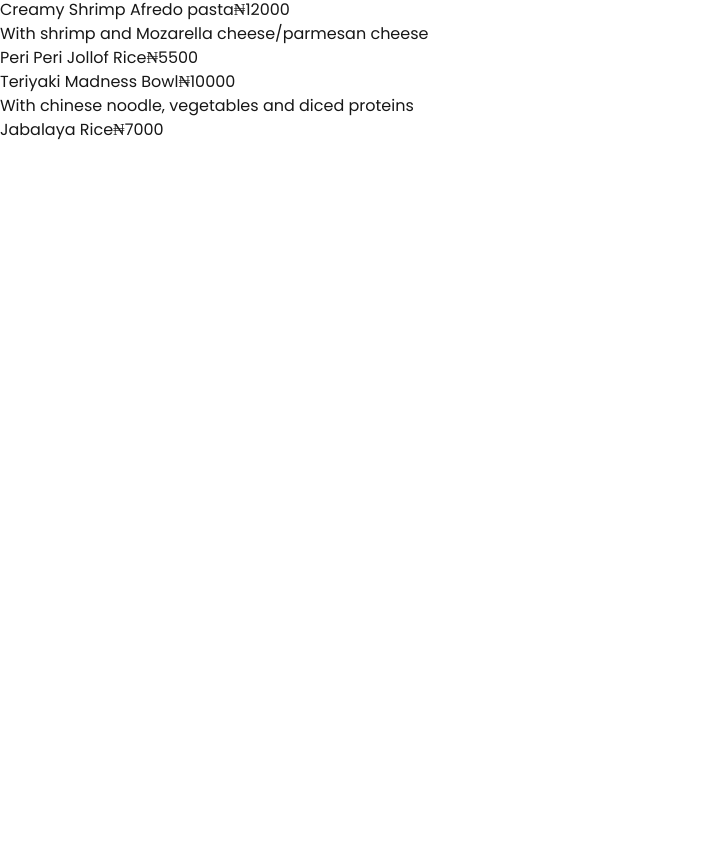
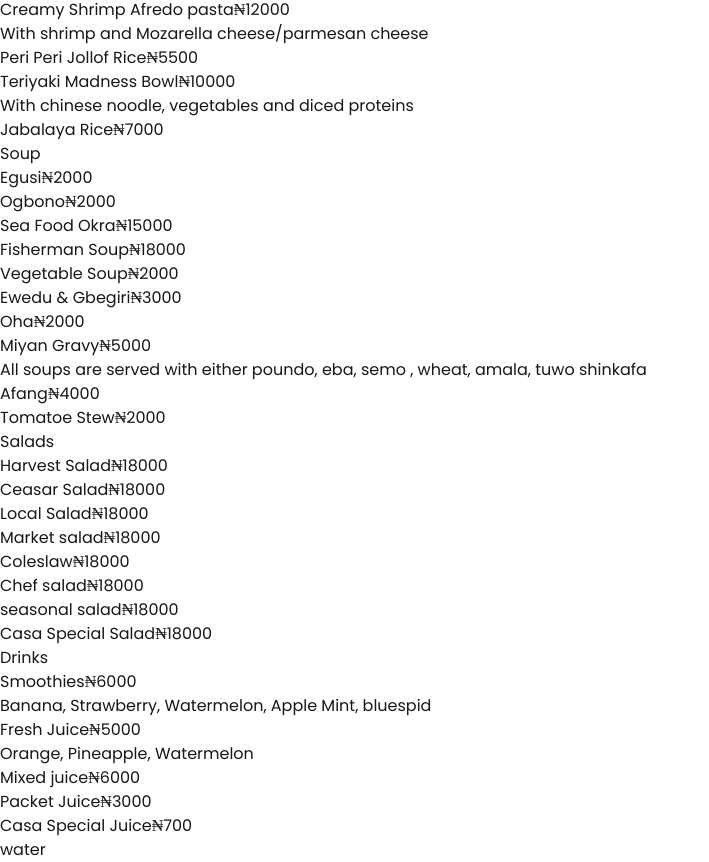
Before and after one commit to casalavorolimitedIT/casa-bistro, a Next.js app in the folder casa-bistro/: page / in a window 1280 px wide. Shown: the part 2334-3196 px from the top of the page, without its empty margins (0-709 px from the left). Before the commit the page ends 2476 px from the top, so only its background shows below. Built offline with nearby package versions, Linux system fonts and the light colour scheme.

Commit message:
almost done

```diff
--- a/casa-bistro/package.json
+++ b/casa-bistro/package.json
@@ -16,6 +16,7 @@
   },
   "devDependencies": {
     "@eslint/eslintrc": "^3",
+    "@svgr/webpack": "^8.1.0",
     "@types/node": "^20",
     "@types/react": "^19",
     "@types/react-dom": "^19",
--- a/casa-bistro/src/app/MenuData.ts
+++ b/casa-bistro/src/app/MenuData.ts
@@ -357,4 +357,142 @@ export const menuData: { [key: string]: MenuCategory } = {
           },
         ],
       },
+      Soup: {
+        id: 6,
+        name: "Soup",
+        items: [
+          {
+            id: 1,
+            name: "Egusi",
+            price: 2000,
+          },
+          {
+            id: 2,
+            name: "Ogbono",
+            price: 2000,
+          },
+          {
+            id: 3,
+            name: "Sea Food Okra",
+            price: 15000,
+          },
+          {
+            id: 4,
+            name: "Fisherman Soup",
+            price: 18000,
+          },
+          {
+            id: 5,
+            name: "Vegetable Soup",
+            price: 2000,
+          },
+          {
+            id: 6,
+            name: "Ewedu & Gbegiri",
+            price: 3000,
+          },
+          {
+            id: 7,
+            name: "Oha",
+            price: 2000,
+          },
+          {
+            id: 8,
+            name: "Miyan Gravy",
+            price: 5000,
+            description: "All soups are served with either poundo, eba, semo , wheat, amala, tuwo shinkafa",
+          },
+          {
+            id: 9,
+            name: "Afang",
+            price: 4000,
+          },
+          {
+            id: 10,
+            name: "Tomatoe Stew",
+            price: 2000,
+          },
+
+        ],
+      },
+      Salads: {
+        id: 7,
+        name: "Salads",
+        items: [
+          {
+            id: 1,
+            name: "Harvest Salad",
+            price: 18000,
+          },
+          {
+            id: 2,
+            name: "Ceasar Salad",
+            price: 18000,
+          },
+          {
+            id: 3,
+            name: "Local Salad",
+            price: 18000,
+          },
+          {
+            id: 4,
+            name: "Market salad",
+            price: 18000,
+          },
+          {
+            id: 5,
+            name: "Coleslaw",
+            price: 18000,
+          },
+          {
+            id: 6,
+            name: "Chef salad",
+            price: 18000,
+          },
+          {
+            id: 7,
+            name: "seasonal salad",
+            price: 18000,
+          },
+          {
+            id: 8,
+            name: "Casa Special Salad",
+            price: 18000,
+          }
+        ],
+      },
+      Drinks: {
+        id: 8,
+        name: "Drinks",
+        items: [
+          {
+            id: 1,
+            name: "Smoothies",
+            price: 6000,
+            description: "Banana, Strawberry, Watermelon, Apple Mint, bluespid",
+          },
+          {
+            id: 2,
+            name: "Fresh Juice",
+            price: 5000,
+            description: "Orange, Pineapple, Watermelon",
+          },
+          {
+            id: 3,
+            name: "Mixed juice",
+            price: 6000,
+          },
+          {
+            id: 4,
+            name: "Packet Juice",
+            price: 3000,
+          },
+          {
+            id: 5,
+            name: "Casa Special Juice",
+            price: 700,
+            description: "water",
+          }
+        ],
+      },
     };
--- /dev/null
+++ b/casa-bistro/src/app/Myicons/icons.ts
@@ -0,0 +1,6 @@
+
+import Dinner from "./dinner.svg"
+
+export {
+    Dinner
+}
--- a/casa-bistro/src/app/page.tsx
+++ b/casa-bistro/src/app/page.tsx
@@ -2,7 +2,7 @@
 
 import React from "react";
 import Image from "next/image";
-
+// import { Dinner } from "./Myicons/icons";
 // Define interfaces for a menu item and menu category
 
 
@@ -39,6 +39,7 @@ export default function Home() {
           className="self-start imageLight"
         />
         <span className="inline-block">Casa-Bistro</span>
+        {/* <Dinner /> */}
       </h1>
 
       {/* Loop through each category in the data object */}
--- /dev/null
+++ b/casa-bistro/src/declarations.d.ts
@@ -0,0 +1,4 @@
+declare module "*.svg" {
+  const content: React.FunctionComponent<React.SVGAttributes<SVGElement>>;
+  export default content;
+}
```
Also changed, not shown: casa-bistro/src/app/Myicons/dinner.svg (added), 1 other file (tests, documents, lock files or other folders).
